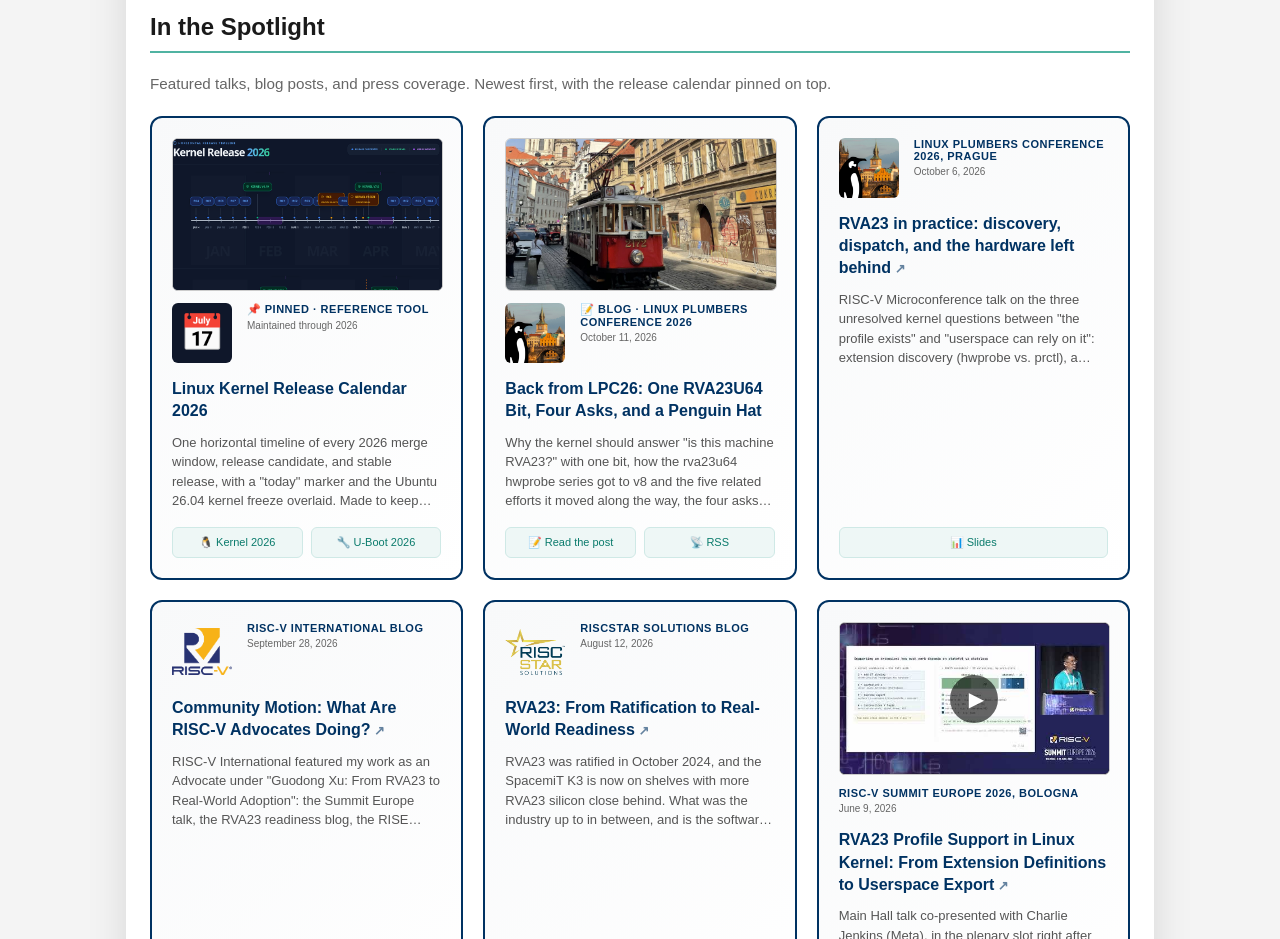
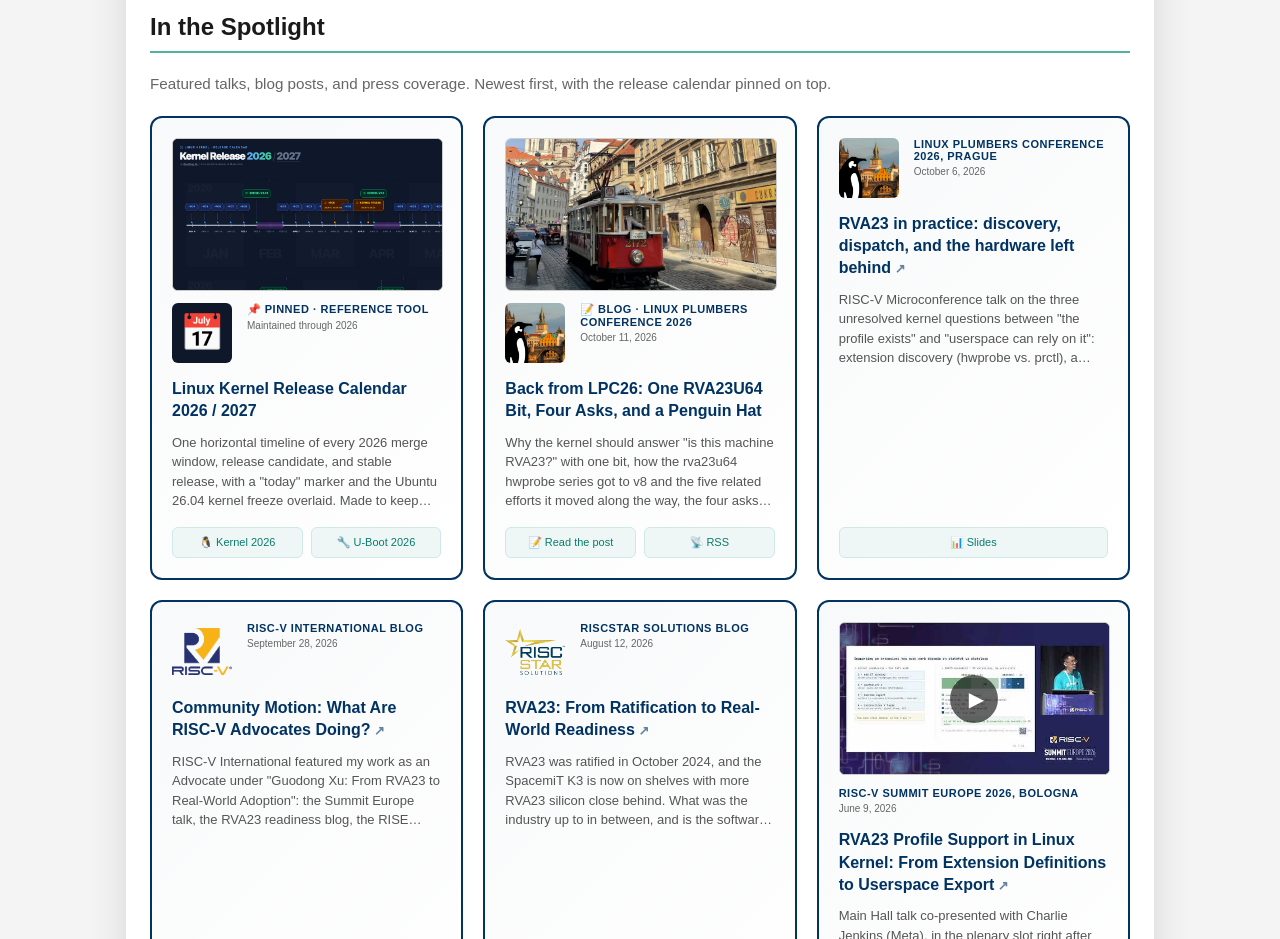
Before and after one commit to docularxu/docularxu.github.io, a plain HTML site: page index.html in a window 1280 px wide. Shown: the part 860-1799 px from the top of the page. Drawn offline with Linux system fonts and the light colour scheme; a script that the page names is missing.

Commit message:
homepage: pinned calendar card says 2026/2027 with a fresh capture
The 2026 calendar page now carries a grey 2027 link in its header. Retitle
the pinned Spotlight card to match and replace the capture with one that
shows the 2026 / 2027 header, same framing as before (960x540).

Co-Authored-By: Claude Fable 5.1 <noreply@anthropic.com>
Claude-Session: https://claude.ai/code/session_01L1PXZcp4vacJDuuGijpGvv

```diff
--- a/index.html
+++ b/index.html
@@ -958,8 +958,8 @@
 			<div class="blog-grid">
 				<div class="blog-card">
 						<div class="blog-card-media chart" style="background: #0f172a;">
-							<img src="assets/images/linux-kernel-release-calendar-2026.png"
-								alt="Linux Kernel Release Calendar 2026: horizontal timeline of merge windows, release candidates and stable releases">
+							<img src="assets/images/linux-kernel-release-calendar-2026-2027.png"
+								alt="Linux Kernel Release Calendar 2026 / 2027: horizontal timeline of merge windows, release candidates and stable releases">
 						</div>
 						<div class="blog-card-lead">
 							<div aria-hidden="true"
@@ -971,7 +971,7 @@
 							</div>
 						</div>
 						<div class="blog-card-title"><a class="blog-card-link internal"
-								href="linux-kernel-merge-window/2026.html">Linux Kernel Release Calendar 2026</a></div>
+								href="linux-kernel-merge-window/2026.html">Linux Kernel Release Calendar 2026 / 2027</a></div>
 						<div class="blog-card-desc">One horizontal timeline of every 2026 merge window, release
 							candidate, and stable release, with a "today" marker and the Ubuntu 26.04 kernel
 							freeze overlaid. Made to keep myself on track; it is now my most visited page and
```
Also changed, not shown: assets/images/linux-kernel-release-calendar-2026-2027.png (added), assets/images/linux-kernel-release-calendar-2026.png (deleted).
